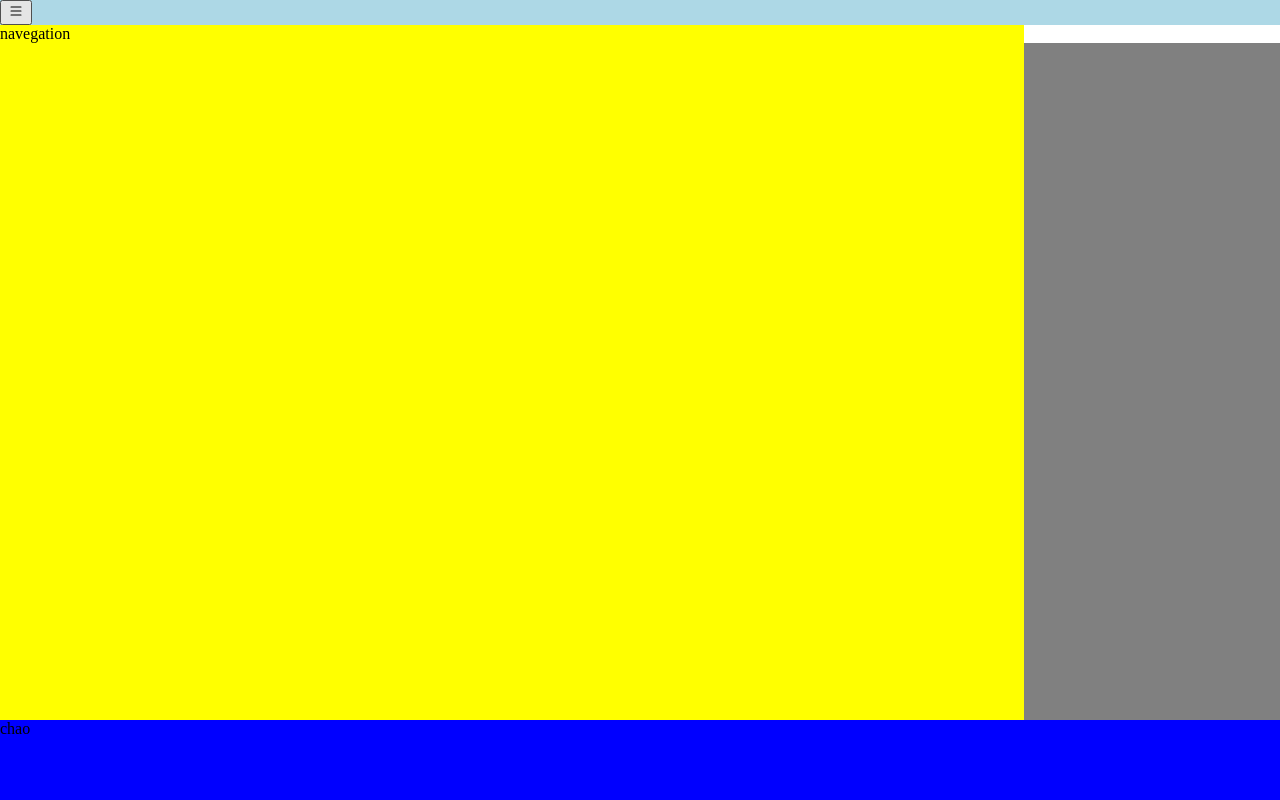
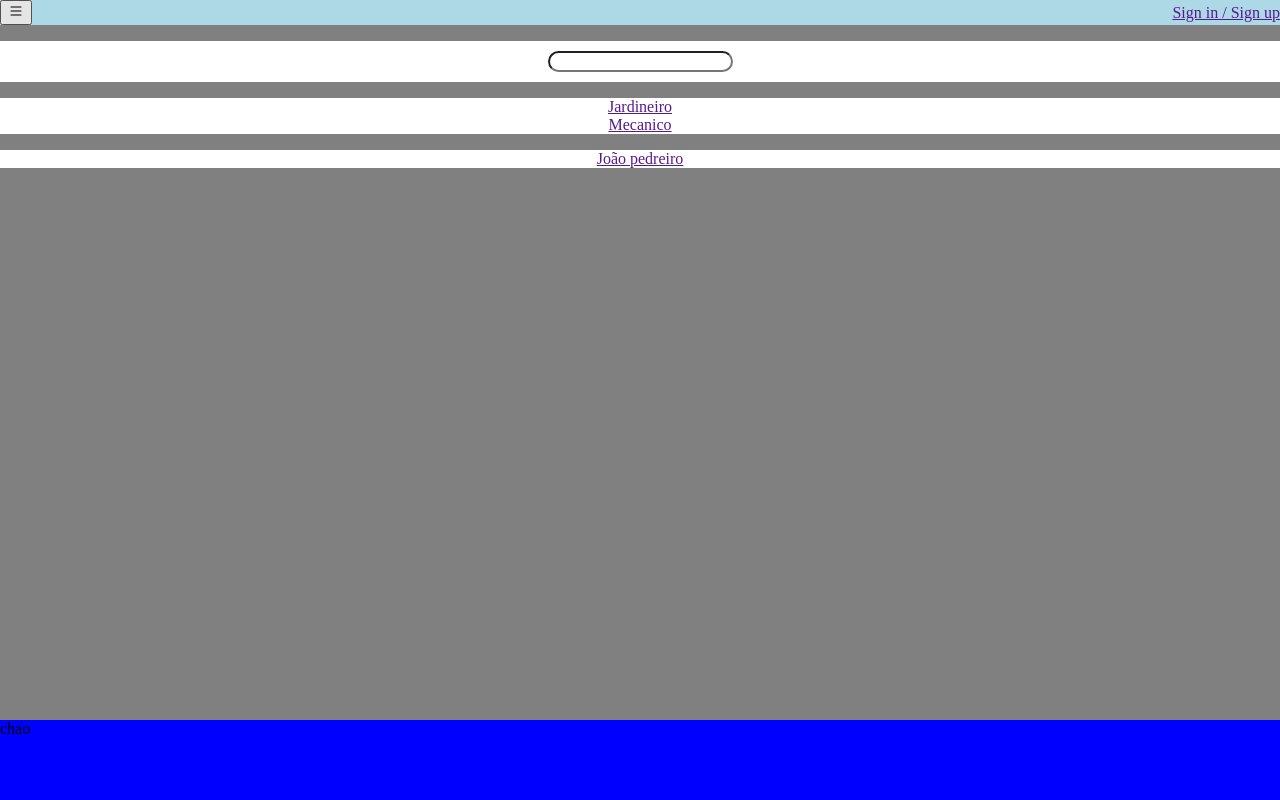
Before and after one commit to gabrielssouza23/BIOS, a PHP site: page / in a window 1280 px wide. Run offline with PHP 8.4, Linux system fonts and the light colour scheme.

Commit message:
Sections
first few sections

```diff
--- a/code.js
+++ b/code.js
@@ -1,7 +1,7 @@
 function showNav() {
     var x = document.getElementById("nav");
     if (x.style.display === "none") {
-      x.style.display = "block";
+      x.style.display = "flex";
     } else {
       x.style.display = "none";
     }
--- a/index.html
+++ b/index.html
@@ -12,9 +12,35 @@
       <button onclick="showNav()">
         <img src="burger.svg" alt="list" />
       </button>
+      <a href="">Sign in / Sign up</a>
     </header>
-    <nav id="nav">navegation</nav>
-    <section>secao</section>
+    <nav id="nav">
+      <a href="">Link</a>
+      <a href="">QNA</a>
+      <a href="">About</a>
+    </nav>
+    <section>
+      <input type="text" name="search" id="search" />
+    </section>
+    <section>
+      <a href="">
+        <div>
+            <p>Jardineiro</p>
+        </div>
+      </a>
+      <a href="">
+        <div>
+            <p>Mecanico</p>
+        </div>
+      </a>
+    </section>
+    <section>
+        <a href="">
+            <div>
+                João pedreiro
+            </div>
+        </a>
+    </section>
     <footer>chao</footer>
   </body>
   <script src="code.js"></script>
--- a/style.css
+++ b/style.css
@@ -9,9 +9,12 @@ body{
 header{
     top: 0;
     width: 100%;
+    height: 10%;
     position: sticky;
-    height: 10%;
+    display: flex;
     background-color: lightblue;
+    justify-content: space-between;
+    align-items: center;
 }
 
 nav{
@@ -20,10 +23,19 @@ nav{
     position: fixed;
     left: 0;
     background-color: yellow;
+    display: none;
+    flex-direction: column;
 }
 
 section{
+    margin-top: 1rem;
     background-color: white;
+    text-align: center;
+}
+
+#search{
+    margin: 10px auto;
+    border-radius: 50px;
 }
 
 footer{
@@ -36,6 +48,7 @@ footer{
 
 @media (min-width: 768px){
     nav{
-
+        width: 100%;
+        height: 10%;
     }
 }
```
